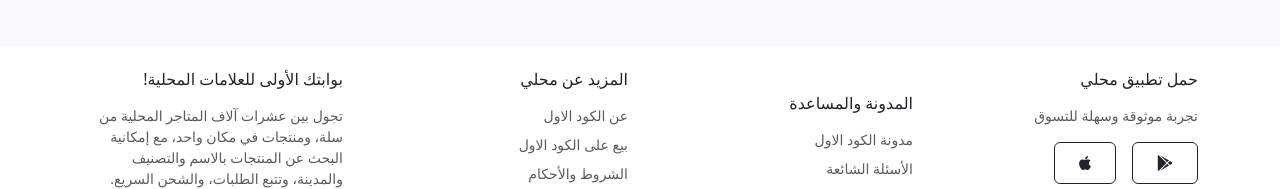
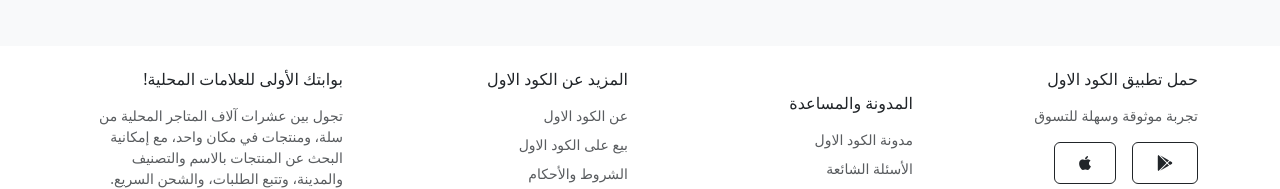
Before and after one commit to AmgadQasem/store, a plain HTML site: page pages/condtion.html in a window 1280 px wide. Shown: the part 2368-2557 px from the top of the page. Drawn offline with Linux system fonts and the light colour scheme.

Commit message:
Update condtion.html

```diff
--- a/pages/condtion.html
+++ b/pages/condtion.html
@@ -143,7 +143,7 @@
         <div class="container">
             <div class="row">
                 <div class="col-md-3">
-                    <h4>حمل تطبيق محلي</h4>
+                    <h4>حمل تطبيق الكود الاول</h4>
                     <p class="text-muted">تجربة موثوقة وسهلة للتسوق</p>
                     <div class="d-flex gap-3">
                         <a href="#" class="btn btn-outline-dark">
@@ -163,7 +163,7 @@
                     </ul>
                 </div>
                 <div class="col-md-3">
-                    <h4>المزيد عن محلي</h4>
+                    <h4>المزيد عن الكود الاول</h4>
                     <ul class="list-unstyled">
                         <li><a href="#" class="text-muted">عن الكود الاول</a></li>
                         <li><a href="#" class="text-muted">بيع على الكود الاول</a></li>
@@ -187,7 +187,7 @@
                 </div>
             </div>
             <div class="text-center mt-4 pt-4 border-top">
-                <img src="../assets/images/logo.jpeg" alt="محلي" height="40" class="mb-3">
+                <img src="../assets/images/logo.jpeg" alt="الكود الاول" height="40" class="mb-3">
                 <h6 class="text-muted">احدث منتجات الكود الاول</h6>
                 <p class="text-muted">جميع الحقوق محفوظة لشركة الكود الاول © 2025</p>
             </div>
```
